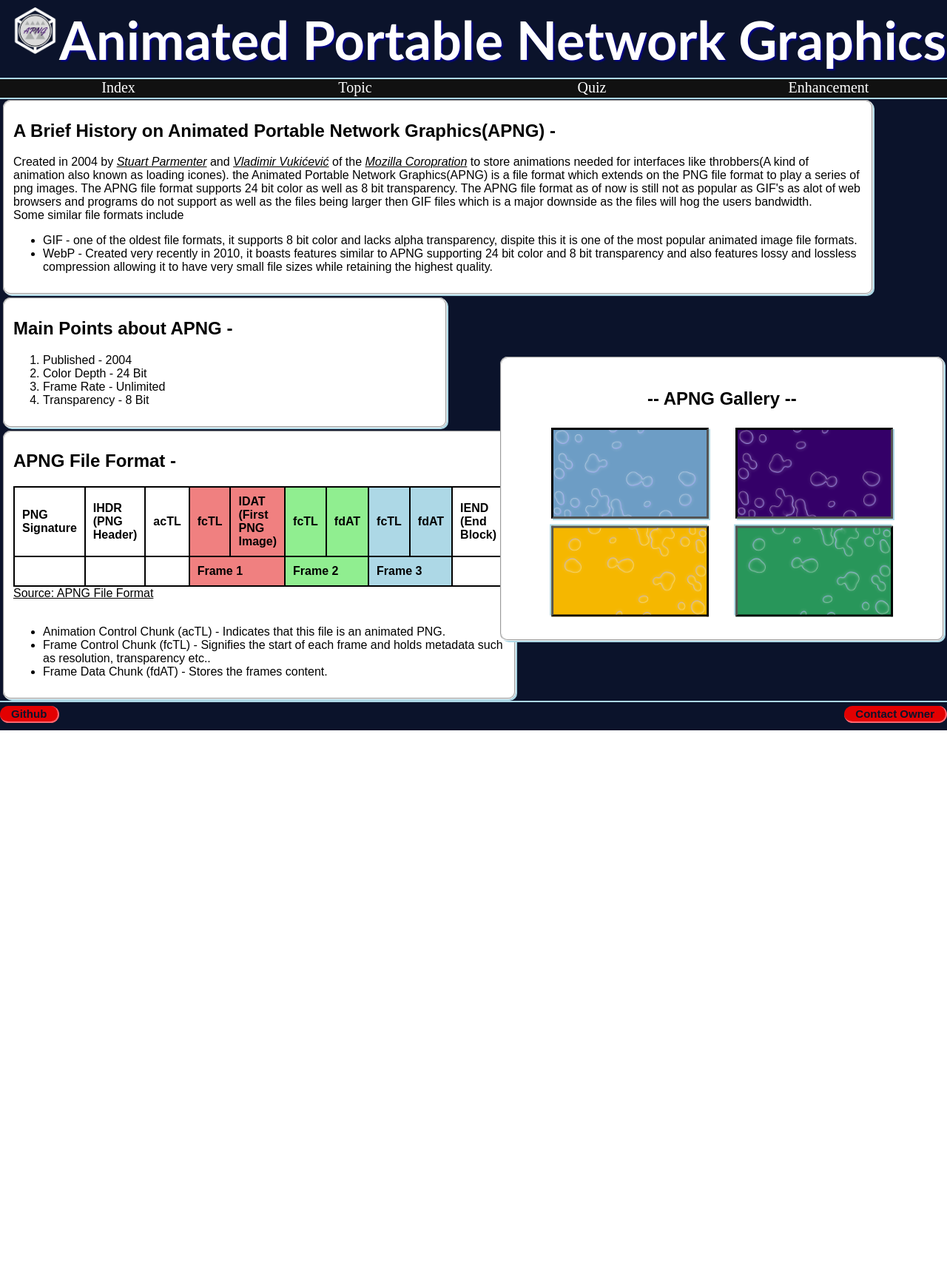
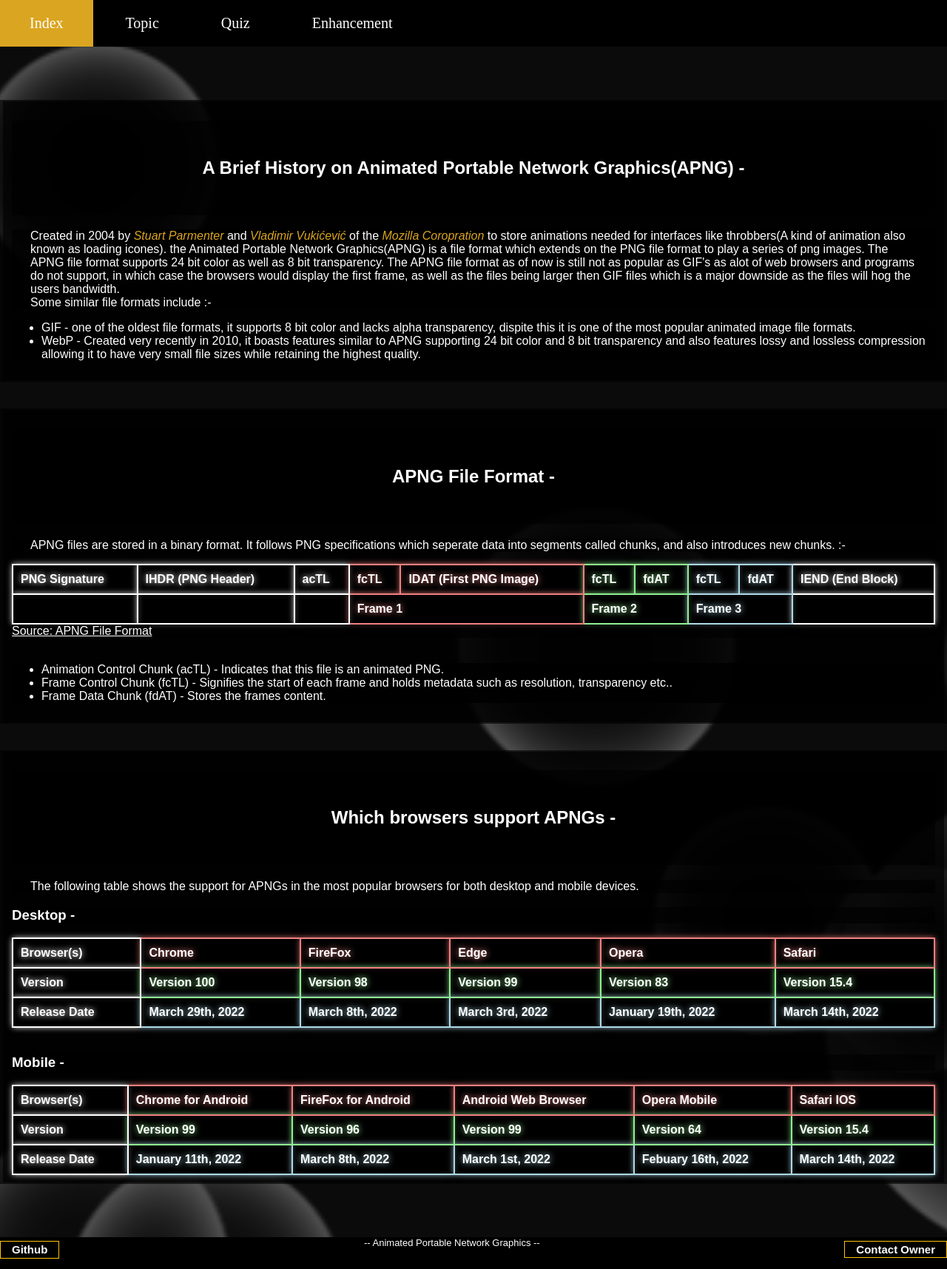
Before and after one commit to TharinS/EN-Four-Oh-Nine, a PHP site: page /html/topic.html in a window 1280 px wide. Shown: the whole page at 74% size. Before the commit the page ends 987 px from the top, so only its background shows below. Run offline with PHP 8.4, Linux system fonts and the light colour scheme.

Commit message:
New layout

```diff
--- a/html/topic.html
+++ b/html/topic.html
@@ -13,20 +13,26 @@
 </head>
 
 <body>
-    <main class="grid-container">
-        <h1 class="grid-banner banner-settings title font-general"><img class="logo" src="../styles/Images/APNGLogoNoBackground.png" alt="logo">Animated Portable Network Graphics</h1>
-        <a class="grid-menu-button1 button" href="index.html">Index</a>
-        <a class="grid-menu-button2 button" href="topic.html">Topic</a>
-        <a class="grid-menu-button3 button" href="quiz.html">Quiz</a>
-        <a class="grid-menu-button4 button" href="enhancements.html">Enhancement</a>
-
-        <section class="grid-item3">
+    <main>
+        <nav class="solid-background">
+            <a class="grid-menu-button1 button" href="index.html">Index</a>
+            <a class="grid-menu-button2 button" href="topic.html">Topic</a>
+            <a class="grid-menu-button3 button" href="quiz.html">Quiz</a>
+            <a class="grid-menu-button4 button" href="enhancements.html">Enhancement</a>
+            <a class="mobile-button button">
+                <div class="bar"></div>
+                <div class="bar"></div>
+                <div class="bar"></div>
+            </a>
+        </nav>
+        <br><br><br><br>
+        <section class="grid-item3 section-settings">
             <fieldset class="fieldset-settings">
-                <h2 class="font-general">A Brief History on Animated Portable Network Graphics(APNG) - </h2>
-                <p class="font-general">Created in 2004 by <a href="https://www.linkedin.com/in/stuartparmenter" class="author"><em>Stuart Parmenter</em></a> and <a href="https://www.linkedin.com/in/vukicevic" class="author"><em>Vladimir Vukićević</em></a> of the <a href="https://en.wikipedia.org/wiki/Mozilla_Corporation"
-                        class="author"><em>Mozilla Coropration</em></a> to store animations needed for interfaces like throbbers(A kind of animation also known as loading icones). the Animated Portable Network Graphics(APNG) is a file format which extends
-                    on the PNG file format to play a series of png images. The APNG file format supports 24 bit color as well as 8 bit transparency. The APNG file format as of now is still not as popular as GIF's as alot of web browsers and programs do
-                    not support as well as the files being larger then GIF files which is a major downside as the files will hog the users bandwidth. <br>Some similar file formats include
+                <h2 class="font-general headings">A Brief History on Animated Portable Network Graphics(APNG) - </h2>
+                <p class="font-general paragraph">Created in 2004 by <a href="https://www.linkedin.com/in/stuartparmenter" class="author"><em class="author">Stuart Parmenter</em></a> and <a href="https://www.linkedin.com/in/vukicevic" class="author"><em class="author">Vladimir Vukićević</em></a>                    of the <a href="https://en.wikipedia.org/wiki/Mozilla_Corporation" class="author"><em class="author">Mozilla Coropration</em></a> to store animations needed for interfaces like throbbers(A kind of animation also known as loading icones).
+                    the Animated Portable Network Graphics(APNG) is a file format which extends on the PNG file format to play a series of png images. The APNG file format supports 24 bit color as well as 8 bit transparency. The APNG file format as of
+                    now is still not as popular as GIF's as alot of web browsers and programs do not support, in which case the browsers would display the first frame, as well as the files being larger then GIF files which is a major downside as the files
+                    will hog the users bandwidth. <br>Some similar file formats include :-
                     <ul>
                         <li class="font-general">GIF - one of the oldest file formats, it supports 8 bit color and lacks alpha transparency, dispite this it is one of the most popular animated image file formats.</li>
                         <li class="font-general">WebP - Created very recently in 2010, it boasts features similar to APNG supporting 24 bit color and 8 bit transparency and also features lossy and lossless compression allowing it to have very small file sizes while retaining
@@ -36,30 +42,32 @@
             </fieldset>
 
         </section>
+        <br><br>
         <section class="grid-item4">
             <fieldset class="fieldset-settings">
-                <h2 class="font-general">APNG File Format - </h2>
-                <table class="table-border">
+                <h2 class="font-general headings">APNG File Format - </h2>
+                <p class="paragraph font-general">APNG files are stored in a binary format. It follows PNG specifications which seperate data into segments called chunks, and also introduces new chunks. :- </p>
+                <table class="table-border table-general">
                     <tr>
-                        <td class="table-border font-general">PNG Signature</td>
-                        <td class="table-border font-general">IHDR (PNG Header)</td>
-                        <td class="table-border font-general">acTL</td>
+                        <td class="table-border font-general table-fx">PNG Signature</td>
+                        <td class="table-border font-general table-fx">IHDR (PNG Header)</td>
+                        <td class="table-border font-general table-fx">acTL</td>
                         <td class="table-border font-general color-r">fcTL</td>
                         <td class="table-border font-general color-r">IDAT (First PNG Image)</td>
                         <td class="table-border font-general color-g">fcTL</td>
                         <td class="table-border font-general color-g">fdAT</td>
                         <td class="table-border font-general color-b">fcTL</td>
                         <td class="table-border font-general color-b">fdAT</td>
-                        <td class="table-border font-general">IEND (End Block)</td>
+                        <td class="table-border font-general table-fx">IEND (End Block)</td>
                     </tr>
                     <tr>
-                        <td class="table-border font-general"></td>
-                        <td class="table-border font-general"></td>
-                        <td class="table-border font-general"></td>
+                        <td class="table-border font-general table-fx"></td>
+                        <td class="table-border font-general table-fx"></td>
+                        <td class="table-border font-general table-fx"></td>
                         <td class="table-border font-general color-r" colspan="2">Frame 1</td>
                         <td class="table-border font-general color-g" colspan="2">Frame 2</td>
                         <td class="table-border font-general color-b" colspan="2">Frame 3</td>
-                        <td class="table-border font-general"></td>
+                        <td class="table-border font-general table-fx"></td>
                     </tr>
                 </table>
                 <figcaption>
@@ -74,32 +82,71 @@
                 </ul>
             </fieldset>
         </section>
+        <br><br>
         <section class="grid-item5">
             <fieldset class="fieldset-settings">
-                <h2 class="font-general">Main Points about APNG - </h2>
-                <ol>
-                    <li class="font-general">Published - 2004</li>
-                    <li class="font-general">Color Depth - 24 Bit</li>
-                    <li class="font-general">Frame Rate - Unlimited</li>
-                    <li class="font-general">Transparency - 8 Bit</li>
-                </ol>
+                <h2 class="font-general headings">Which browsers support APNGs - </h2>
+                <p class="paragraph font-general">The following table shows the support for APNGs in the most popular browsers for both desktop and mobile devices.</p>
+                <h3 class="font-general">Desktop - </h3>
+                <table class="table-border table-general">
+                    <tr>
+                        <td class="table-border font-general table-fx">Browser(s)</td>
+                        <td class="table-border font-general color-r">Chrome</td>
+                        <td class="table-border font-general color-r">FireFox</td>
+                        <td class="table-border font-general color-r">Edge</td>
+                        <td class="table-border font-general color-r">Opera</td>
+                        <td class="table-border font-general color-r">Safari</td>
+                    </tr>
+                    <tr>
+                        <td class="table-border font-general table-fx">Version</td>
+                        <td class="table-border font-general color-g">Version 100</td>
+                        <td class="table-border font-general color-g">Version 98</td>
+                        <td class="table-border font-general color-g">Version 99</td>
+                        <td class="table-border font-general color-g">Version 83</td>
+                        <td class="table-border font-general color-g">Version 15.4</td>
+                    </tr>
+                    <tr>
+                        <td class="table-border font-general table-fx">Release Date</td>
+                        <td class="table-border font-general color-b">March 29th, 2022</td>
+                        <td class="table-border font-general color-b">March 8th, 2022</td>
+                        <td class="table-border font-general color-b">March 3rd, 2022</td>
+                        <td class="table-border font-general color-b">January 19th, 2022</td>
+                        <td class="table-border font-general color-b">March 14th, 2022</td>
+                    </tr>
+                </table>
+                <br>
+                <h3 class="font-general">Mobile - </h3>
+                <table class="table-border table-general">
+                    <tr>
+                        <td class="table-border font-general table-fx">Browser(s)</td>
+                        <td class="table-border font-general color-r">Chrome for Android</td>
+                        <td class="table-border font-general color-r">FireFox for Android</td>
+                        <td class="table-border font-general color-r">Android Web Browser</td>
+                        <td class="table-border font-general color-r">Opera Mobile</td>
+                        <td class="table-border font-general color-r">Safari IOS</td>
+                    </tr>
+                    <tr>
+                        <td class="table-border font-general table-fx">Version</td>
+                        <td class="table-border font-general color-g">Version 99</td>
+                        <td class="table-border font-general color-g">Version 96</td>
+                        <td class="table-border font-general color-g">Version 99</td>
+                        <td class="table-border font-general color-g">Version 64</td>
+                        <td class="table-border font-general color-g">Version 15.4</td>
+                    </tr>
+                    <tr>
+                        <td class="table-border font-general table-fx">Release Date</td>
+                        <td class="table-border font-general color-b">January 11th, 2022</td>
+                        <td class="table-border font-general color-b">March 8th, 2022</td>
+                        <td class="table-border font-general color-b">March 1st, 2022</td>
+                        <td class="table-border font-general color-b">Febuary 16th, 2022</td>
+                        <td class="table-border font-general color-b">March 14th, 2022</td>
+                    </tr>
+                </table>
             </fieldset>
 
         </section>
-        <section class="grid-item6">
-            <fieldset class="fieldset-settings gallery">
-                <figure class="subgrid-container">
-                    <h2 class="subgrid-title font-general">-- APNG Gallery --</h2>
-                    <img class="image lava1" src="../styles/Images/blue.png" alt="Lava lamp animation">
-                    <img class="image lava2" src="../styles/Images/blue.png" alt="Lava lamp animation">
-                    <img class="image lava3" src="../styles/Images/blue.png" alt="Lava lamp animation">
-                    <img class="image lava4" src="../styles/Images/blue.png" alt="Lava lamp animation">
-
-
-                </figure>
-            </fieldset>
-        </section>
-        <footer class="grid-item7 footer"><a class="git-button" href="https://github.com/TharinS/EN-Four-Oh-Nine">Github</a><a class="owner-button" href="mailto:103166002@student.swin.edu.au">Contact Owner</a></footer>
+        <br><br><br><br>
+        <footer class="grid-item7 footer center font-general"><a class="git-button" href="https://github.com/TharinS/EN-Four-Oh-Nine">Github</a>-- Animated Portable Network Graphics --<a class="owner-button" href="mailto:103166002@student.swin.edu.au">Contact Owner</a></footer>
     </main>
 </body>
 
--- a/styles/style.css
+++ b/styles/style.css
@@ -1,29 +1,70 @@
 /* Topic Page */
 
-head {
-    height: 100%;
+* {
+    background-color: rgba(0, 0, 0, .65) !important;
+    color: white !important;
 }
 
 body {
     margin: 0;
     min-height: 100vh;
-    background-color: #0B132B;
+    background-image: url("../styles/Images/background.png");
+    background-color: black;
+    background-repeat: repeat-y;
+    background-position: center;
+    background-size: cover;
 }
+
+
+/* Scroll Bar */
+
+::-webkit-scrollbar {
+    /* width */
+    width: 10px;
+}
+
+ ::-webkit-scrollbar-track {
+    /* Track */
+    background: #f1f1f1;
+}
+
+ ::-webkit-scrollbar-thumb {
+    /* Handle */
+    background: #888;
+}
+
+ ::-webkit-scrollbar-thumb:hover {
+    /* Handle on hover */
+    background: #555;
+}
+
+
+/* Scroll Bar */
+
+
+/* General Classes Start */
+
+.solid-background {
+    background-color: black !important;
+}
+
+.center {
+    text-align: center;
+}
+
+
+/* General Classes End */
 
 
 /* Footer Buttons Start */
 
 .owner-button {
-    border-bottom: 2px solid #ff656e;
-    border-right: 2px solid #ff656e;
-    background-color: #e30001;
-    border-radius: 14px;
-    color: #0B132B;
+    border: 1px solid #ffc403;
+    background-color: black !important;
     width: fit-content;
-    height: 55%;
     text-align: center;
     text-decoration: none;
-    font-size: 15px;
+    font-size: 15px !important;
     clear: right;
     float: right;
     margin-top: 5px;
@@ -33,22 +74,28 @@ body {
 }
 
 .git-button {
-    border-bottom: 2px solid #ff656e;
-    border-right: 2px solid #ff656e;
-    background-color: #e30001;
-    border-radius: 14px;
-    color: #0B132B;
+    border: 1px solid #ffc403;
+    background-color: black !important;
     width: fit-content;
     height: 55%;
     text-align: center;
     text-decoration: none;
-    font-size: 15px;
+    font-size: 15px !important;
     clear: left;
     float: left;
     margin-top: 5px;
     padding: 2px 15px;
     font-family: 'Rubik', sans-serif;
     font-weight: 600;
+}
+
+.footer {
+    font-size: small;
+    background-color: black !important;
+    margin-top: auto;
+    padding-bottom: 10px;
+    color: white !important;
+    height: 2.5em;
 }
 
 
@@ -68,9 +115,9 @@ body {
     text-align: center;
     margin: 0;
     font-family: "Trebuchet MS", sans-serif !important;
-    font-size: 4.5em;
+    font-size: 1.5em;
     color: #FFFF !important;
-    text-shadow: 2px 2px 2px darkblue;
+    text-shadow: 0 0 8px #FFFFFF;
 }
 
 .logo {
@@ -84,36 +131,44 @@ body {
 /* Banner End */
 
 .fieldset-settings {
-    border-radius: 10px;
-    box-shadow: 2px 2px lightblue;
-    background-color: white;
-    width: 90%;
+    border: none;
 }
 
 .author {
-    color: black;
+    color: goldenrod !important;
+    text-decoration: none;
 }
 
 .font-general {
-    color: black;
+    color: white !important;
     font-family: sans-serif;
+}
+
+.headings {
+    text-align: center;
+    padding: 50px;
+}
+
+.paragraph {
+    text-align: left;
+    padding-left: 25px;
+    padding-right: 25px;
+}
+
+.para-heading {
+    padding: 25px;
 }
 
 span {
     padding-right: 20px;
 }
 
+.fig-caption {
+    padding-left: 121px;
+}
+
 .caption {
     text-align: center;
-}
-
-.footer {
-    font-size: small;
-    background-color: #0B132B;
-    margin-top: auto;
-    padding-bottom: 10px;
-    color: white !important;
-    border-top: 2px solid lightblue;
 }
 
 
@@ -131,27 +186,28 @@ span {
 }
 
 .lava1 {
-    background-color: #6D9DC5;
+    background-color: #6D9DC5 !important;
 }
 
 .lava2 {
-    background-color: #340068;
+    background-color: #340068 !important;
 }
 
 .lava3 {
-    background-color: #F5B700;
+    background-color: #F5B700 !important;
     transform: rotate(180deg);
 }
 
 .lava4 {
-    background-color: #28965A;
+    background-color: #28965A !important;
     transform: rotate(180deg);
 }
 
-.gallery {
+
+/* .gallery {
     clear: right;
     float: right;
-}
+} */
 
 
 /* Image Gallery End */
@@ -159,24 +215,39 @@ span {
 
 /* Table Start */
 
+.table-general {
+    width: 100%;
+}
+
+.table-fx {
+    border-color: white;
+    box-shadow: 0 0 8px white;
+    text-shadow: 0 0 8px white;
+}
+
 .table-border {
-    border: 2px solid black;
+    border: 2px solid white;
     border-collapse: collapse;
     padding: 10px;
     font-weight: bold;
-    background-color: white;
 }
 
 .color-r {
-    background-color: lightcoral;
+    border-color: lightcoral;
+    box-shadow: 0 0 8px lightcoral;
+    text-shadow: 0 0 8px lightcoral;
 }
 
 .color-g {
-    background-color: lightgreen;
+    border-color: lightgreen;
+    text-shadow: 0 0 8px lightgreen;
+    box-shadow: 0 0 8px lightgreen;
 }
 
 .color-b {
-    background-color: lightblue;
+    border-color: lightblue;
+    text-shadow: 0 0 8px lightblue;
+    box-shadow: 0 0 8px lightblue;
 }
 
 
@@ -186,20 +257,34 @@ span {
 /* Menu Button Settings Start */
 
 .button {
-    border-top: 2px solid lightblue;
-    border-bottom: 2px solid lightblue;
-    color: white;
-    width: 100%;
-    height: 90%;
+    width: max-content;
+    height: max-content;
+    padding: 20px 40px;
     text-align: center;
     text-decoration: none;
     display: inline-block;
     font-size: 20px;
-    background-color: rgb(17, 17, 17);
 }
 
 .button:hover {
-    background-color: #555;
+    /* width: 96%; */
+    background-color: goldenrod !important;
+}
+
+.mobile-button {
+    clear: right;
+    float: right;
+    justify-content: center;
+    align-content: center;
+    display: none;
+    padding: 12px 48px !important;
+}
+
+.bar {
+    width: 35px;
+    height: 5px;
+    background-color: white !important;
+    margin: 6px 0;
 }
 
 
@@ -210,16 +295,26 @@ span {
 
 .grid-container {
     display: grid;
-    height: 100vh;
     grid-template-columns: repeat(4, 1fr);
-    align-items: center;
-    grid-template-areas: "banner banner banner banner" "button1 button2 button3 button4" "content1 content1 content1 content1" "content2 content2 image image" "content3 content3 image image" "footer footer footer footer";
+    justify-content: center;
+    align-content: center;
+    grid-template-areas: "banner banner banner banner" "content1 content1 content1 content1" "content2 content2 content2 content2" "content3 content3 content3 content3" "image image image image" "footer footer footer footer";
 }
 
 .grid-banner {
     grid-area: banner;
-    background-color: #0B132B;
+    display: grid;
+    justify-content: left;
+    align-content: left;
+    grid-template-columns: repeat(4, 1fr);
+    grid-template-areas: "button1 button2 button3 button4";
 }
+
+
+/*
+.grid-title {
+    grid-area: title;
+} */
 
 .grid-menu-button1 {
     grid-area: button1;
```
Also changed, not shown: styles/Images/background.png (added).
